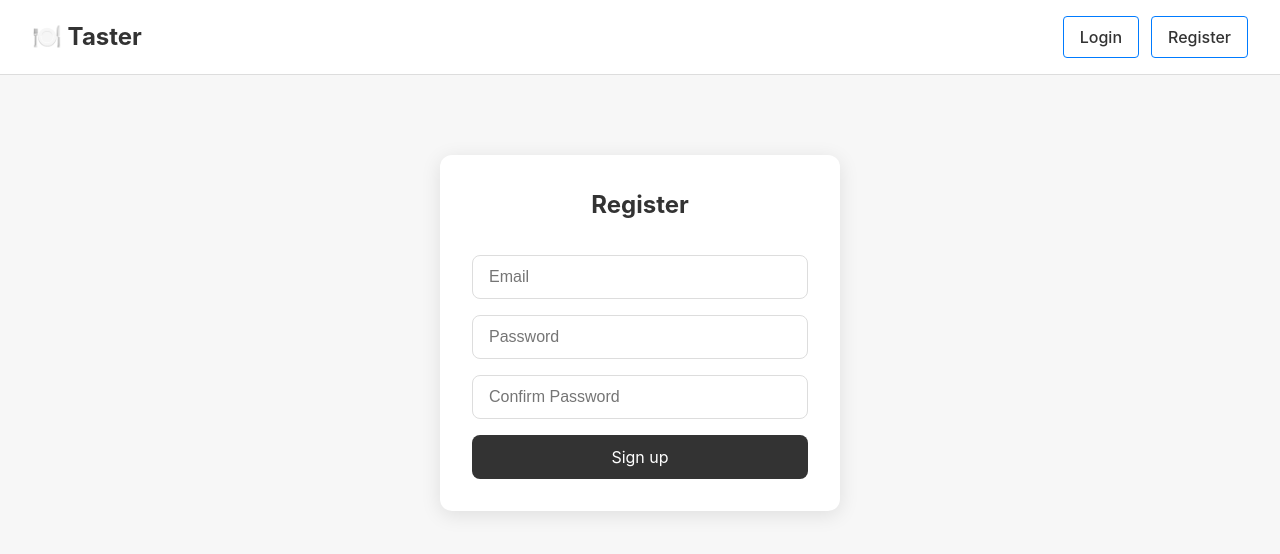
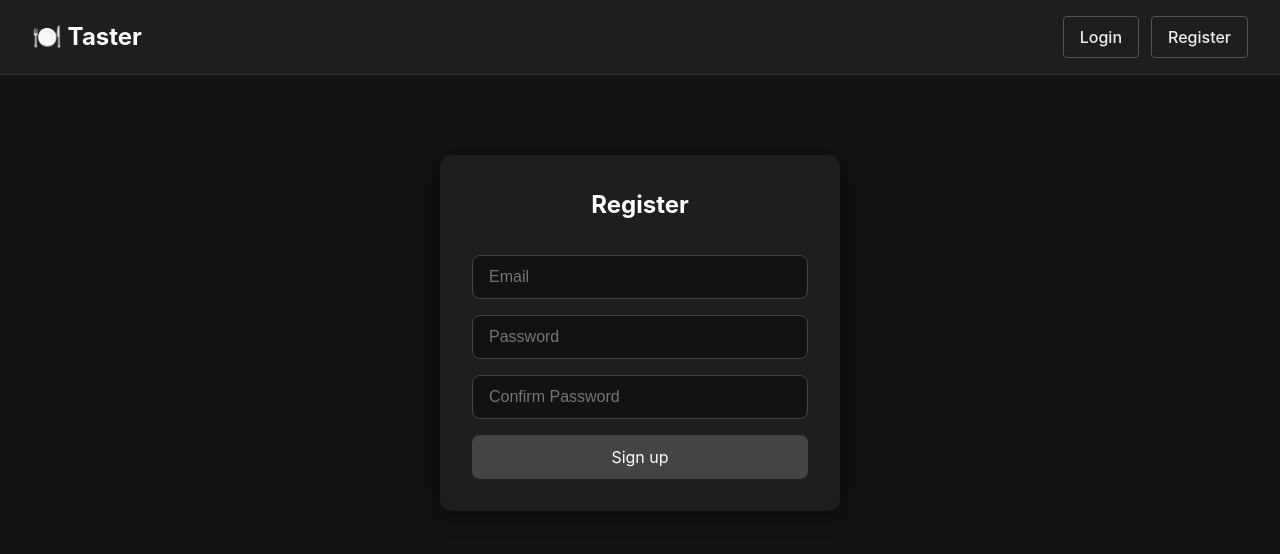
Before and after one commit to BartkiewiczM/taster-frontend, a React (Vite) app: page /register in a window 1280 px wide. Shown: the top 554 px of the page. Built offline with nearby package versions, Linux system fonts and the light colour scheme; no server answers.

Commit message:
color theme changed to dark

```diff
--- a/src/components/Header.css
+++ b/src/components/Header.css
@@ -1,24 +1,17 @@
-/* Resetowanie marginesów dla bezpieczeństwa */
-* {
-  box-sizing: border-box;
-  margin: 0;
-  padding: 0;
-}
-
 .navbar {
   display: flex;
   justify-content: space-between;
   align-items: center;
   padding: 16px 32px;
-  background-color: #ffffff;
-  border-bottom: 1px solid #ddd;
+  background-color: #1e1e1e;
+  border-bottom: 1px solid #333;
 }
 
 .navbar__logo {
   font-size: 1.5rem;
   font-weight: bold;
   text-decoration: none;
-  color: #333;
+  color: #fff;
 }
 
 .navbar__right {
@@ -29,21 +22,21 @@
 
 .navbar__link {
   text-decoration: none;
-  color: #333;
+  color: #eee;
   font-weight: 500;
   padding: 8px 16px;
-  border: 1px solid #007bff;
+  border: 1px solid #555;
   border-radius: 4px;
   transition: all 0.2s;
 }
 
 .navbar__link:hover {
-  background-color: #007bff;
+  background-color: #555;
   color: #fff;
 }
 
 .navbar__button {
-  background: #007bff;
+  background: #555;
   color: white;
   border: none;
   padding: 8px 16px;
@@ -54,10 +47,11 @@
 }
 
 .navbar__button:hover {
-  background: #0056b3;
+  background: #777;
 }
 
 .navbar__user {
   font-weight: 500;
   margin-right: 8px;
+  color: #ccc;
 }
--- a/src/components/MealHistoryCard.css
+++ b/src/components/MealHistoryCard.css
@@ -1,11 +1,14 @@
 .meal-history-card {
   display: flex;
+  justify-content: space-between;
+  align-items: center;
   gap: 12px;
-  background: #fff;
+  background: #222;
   border-radius: 8px;
   overflow: hidden;
-  box-shadow: 0 2px 8px rgba(0,0,0,0.05);
+  box-shadow: 0 2px 8px rgba(0, 0, 0, 0.15);
   margin-bottom: 12px;
+  padding-right: 16px;
 }
 
 .meal-history-image {
@@ -15,24 +18,25 @@
 }
 
 .meal-history-content {
+  flex: 1;
   padding: 8px;
 }
 
 .meal-history-content h4 {
   margin: 0 0 4px;
+  color: #fff;
 }
 
 .meal-category,
 .meal-date,
-.meal-fav,
 .meal-rating {
   margin: 0;
   font-size: 0.85rem;
-  color: #555;
+  color: #aaa;
 }
 
 .meal-rating {
-  margin: 0.5rem 0;
+  margin-top: 4px;
 }
 
 .star {
@@ -48,13 +52,34 @@
 }
 
 .favorite-button {
+  margin-top: 0.5rem;
   background: none;
   border: none;
   font-size: 1rem;
   cursor: pointer;
-  color: #333;
+  color: #ccc;
 }
 
 .favorite-button:hover {
   color: gold;
 }
+
+.meal-history-actions {
+  display: flex;
+  flex-direction: column;
+  align-items: flex-end;
+}
+
+.show-details-button {
+  background: #444;
+  color: #eee;
+  border: none;
+  border-radius: 4px;
+  padding: 6px 12px;
+  cursor: pointer;
+  font-size: 0.85rem;
+}
+
+.show-details-button:hover {
+  background: #666;
+}
--- a/src/pages/LoginPage.css
+++ b/src/pages/LoginPage.css
@@ -1,39 +1,45 @@
-/* LoginPage.css */
-.login-form {
+.login-form,
+.register-form {
   max-width: 400px;
   margin: 5rem auto;
   padding: 2rem;
-  background: #fff;
+  background: #1e1e1e;
   border-radius: 12px;
-  box-shadow: 0 4px 20px rgba(0,0,0,0.1);
+  box-shadow: 0 4px 20px rgba(0,0,0,0.5);
   display: flex;
   flex-direction: column;
   gap: 1rem;
 }
 
-.login-form h2 {
+.login-form h2,
+.register-form h2 {
   text-align: center;
   margin-bottom: 1rem;
-  color: #333;
+  color: #fff;
 }
 
-.login-form input {
+.login-form input,
+.register-form input {
   padding: 0.75rem 1rem;
   font-size: 1rem;
-  border: 1px solid #ddd;
+  border: 1px solid #444;
   border-radius: 8px;
+  background: #121212;
+  color: #eee;
   transition: border 0.2s;
 }
 
-.login-form input:focus {
+.login-form input:focus,
+.register-form input:focus {
   outline: none;
-  border: 1px solid #333;
+  border: 1px solid #888;
 }
 
-.login-form button {
+.login-form button,
+.register-form button {
   padding: 0.75rem 1rem;
   font-size: 1rem;
-  background: #333;
+  background: #444;
   color: #fff;
   border: none;
   border-radius: 8px;
@@ -41,6 +47,7 @@
   transition: background 0.3s;
 }
 
-.login-form button:hover {
-  background: #555;
+.login-form button:hover,
+.register-form button:hover {
+  background: #666;
 }
--- a/src/pages/RandomMealPage.css
+++ b/src/pages/RandomMealPage.css
@@ -1,18 +1,16 @@
-/* RandomMealPage.css */
-
 .random-meal {
   max-width: 600px;
   margin: 5rem auto;
   padding: 2rem;
-  background: #fff;
+  background: #1e1e1e; /* darker card */
   border-radius: 12px;
-  box-shadow: 0 4px 20px rgba(0,0,0,0.1);
+  box-shadow: 0 4px 20px rgba(0,0,0,0.5);
   text-align: center;
 }
 
 .random-meal h2 {
   margin-bottom: 1rem;
-  color: #333;
+  color: #fff;
 }
 
 .random-meal button {
@@ -27,7 +25,7 @@
 }
 
 .random-meal button:disabled {
-  background: #999;
+  background: #555;
   cursor: not-allowed;
 }
 
@@ -48,11 +46,12 @@
 
 .meal-details h3 {
   margin: 0.5rem 0;
-  color: #111;
+  color: #fff;
 }
 
 .meal-details p {
   line-height: 1.5;
+  color: #ddd;
 }
 
 .meal-details ul {
@@ -62,6 +61,7 @@
 
 .meal-details li {
   margin-bottom: 0.25rem;
+  color: #ccc;
 }
 
 .random-meal-page {
@@ -81,4 +81,38 @@
 
 .meal-history-list h3 {
   margin-bottom: 12px;
+  color: #fff;
 }
+
+.meal-controls label {
+  font-weight: 500;
+  color: #ccc;
+}
+
+.meal-controls select {
+  padding: 0.5rem 1rem;
+  border-radius: 6px;
+  border: 1px solid #333;
+  background: #1e1e1e;
+  color: #eee;
+  font-size: 1rem;
+}
+
+.meal-controls button {
+  padding: 0.6rem 1.2rem;
+  background: #444;
+  color: #fff;
+  border: none;
+  border-radius: 6px;
+  cursor: pointer;
+  transition: background 0.3s;
+}
+
+.meal-controls button:disabled {
+  background: #555;
+  cursor: not-allowed;
+}
+
+.meal-controls button:hover:enabled {
+  background: #666;
+}
--- a/src/pages/RegisterPage.css
+++ b/src/pages/RegisterPage.css
@@ -1,39 +1,45 @@
-/* RegisterPage.css */
+.login-form,
 .register-form {
   max-width: 400px;
   margin: 5rem auto;
   padding: 2rem;
-  background: #fff;
+  background: #1e1e1e;
   border-radius: 12px;
-  box-shadow: 0 4px 20px rgba(0,0,0,0.1);
+  box-shadow: 0 4px 20px rgba(0,0,0,0.5);
   display: flex;
   flex-direction: column;
   gap: 1rem;
 }
 
+.login-form h2,
 .register-form h2 {
   text-align: center;
   margin-bottom: 1rem;
-  color: #333;
+  color: #fff;
 }
 
+.login-form input,
 .register-form input {
   padding: 0.75rem 1rem;
   font-size: 1rem;
-  border: 1px solid #ddd;
+  border: 1px solid #444;
   border-radius: 8px;
+  background: #121212;
+  color: #eee;
   transition: border 0.2s;
 }
 
+.login-form input:focus,
 .register-form input:focus {
   outline: none;
-  border: 1px solid #333;
+  border: 1px solid #888;
 }
 
+.login-form button,
 .register-form button {
   padding: 0.75rem 1rem;
   font-size: 1rem;
-  background: #333;
+  background: #444;
   color: #fff;
   border: none;
   border-radius: 8px;
@@ -41,6 +47,7 @@
   transition: background 0.3s;
 }
 
+.login-form button:hover,
 .register-form button:hover {
-  background: #555;
+  background: #666;
 }
--- a/src/styles/global.css
+++ b/src/styles/global.css
@@ -6,8 +6,8 @@
 
 body {
   font-family: 'Inter', sans-serif;
-  background: #f7f7f7;
-  color: var(--color-text);
+  background: #121212;
+  color: #eee;
   line-height: 1.5;
 }
 
```
